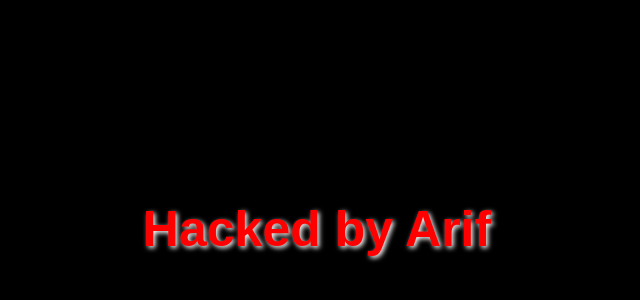
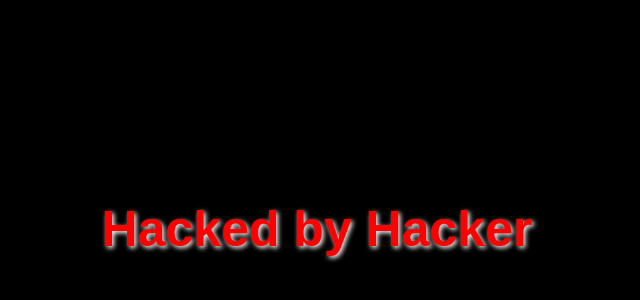
Before and after one commit to arifbinekram/subdomain-discover, a plain HTML site: page index.html in a window 1280 px wide. Shown: the part 56-356 px from the top of the page, without its empty margins (323-963 px from the left). Drawn offline with Linux system fonts and the light colour scheme.

Commit message:
Update index.html

```diff
--- a/index.html
+++ b/index.html
@@ -3,7 +3,7 @@
 <head>
     <meta charset="UTF-8">
     <meta name="viewport" content="width=device-width, initial-scale=1.0">
-    <title>Hacked by Arif</title>
+    <title>Hacked by Hacker</title>
     <style>
         body {
             background-color: black;
@@ -19,6 +19,6 @@
     </style>
 </head>
 <body>
-    <h1>Hacked by Arif</h1>
+    <h1>Hacked by Hacker</h1>
 </body>
 </html>
```
